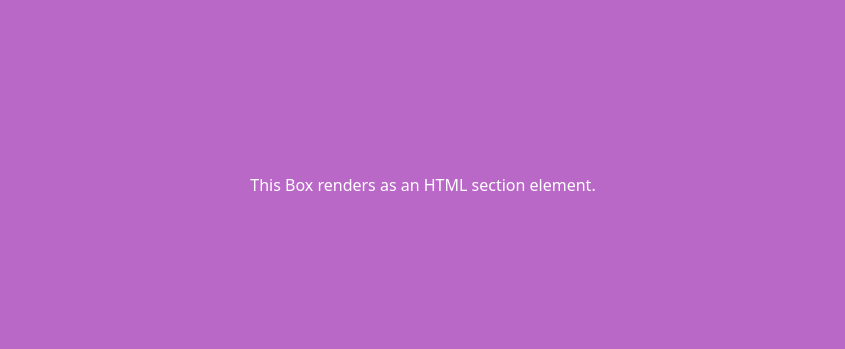
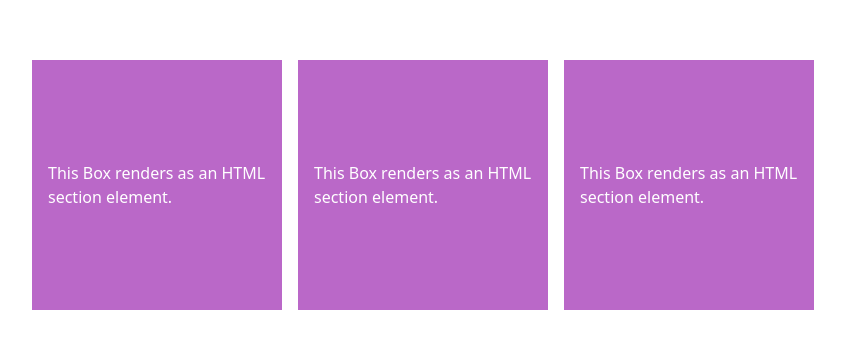
Before and after one commit to aliallam98/Material-Ui-React, a React (Vite) app: page / in a window 1280 px wide. Shown: the part 215-564 px from the top of the page, without its empty margins (217-1062 px from the left). Built offline with nearby package versions, Linux system fonts and the light colour scheme.

Commit message:
practiced on Stack and it  Use to handle layout in one Diminution  flex flex-col is the default

```diff
--- a/src/components/MuiLayout.tsx
+++ b/src/components/MuiLayout.tsx
@@ -1,3 +1,4 @@
+import { Stack } from "@mui/material"; //Divider
 import Box from "@mui/material/Box";
 
 const MuiLayout = () => {
@@ -5,19 +6,62 @@ const MuiLayout = () => {
   //height={"100vh"}
   return (
     <>
+      {/* Use to handle layout in one Diminution  flex flex-col is the default  */}
+      <Stack
+        sx={{
+          padding: "20px",
+          height:"100vh",
+          justifyContent:"center",
+          alignItems:"center"
+        }}
+        direction={"row"}
+        spacing={2}
+        // divider={<Divider orientation="vertical" flexItem />}
+
+      >
         <Box
           sx={{
             bgcolor: "secondary.light",
             display: "flex",
             justifyContent: "center",
             alignItems: "center",
-          height: "100vh",
+            height: "250px",
+            width: "250px",
             color: "white",
+            padding: "16px",
           }}
-        component="section"
         >
           This Box renders as an HTML section element.
         </Box>
+        <Box
+          sx={{
+            bgcolor: "secondary.light",
+            display: "flex",
+            justifyContent: "center",
+            alignItems: "center",
+            height: "250px",
+            width: "250px",
+            color: "white",
+            padding: "16px",
+          }}
+        >
+          This Box renders as an HTML section element.
+        </Box>
+        <Box
+          sx={{
+            bgcolor: "secondary.light",
+            display: "flex",
+            justifyContent: "center",
+            alignItems: "center",
+            height: "250px",
+            width: "250px",
+            color: "white",
+            padding: "16px",
+          }}
+        >
+          This Box renders as an HTML section element.
+        </Box>
+      </Stack>
     </>
   );
 };
```
Lines whose indentation alone changed are shown as unchanged.
